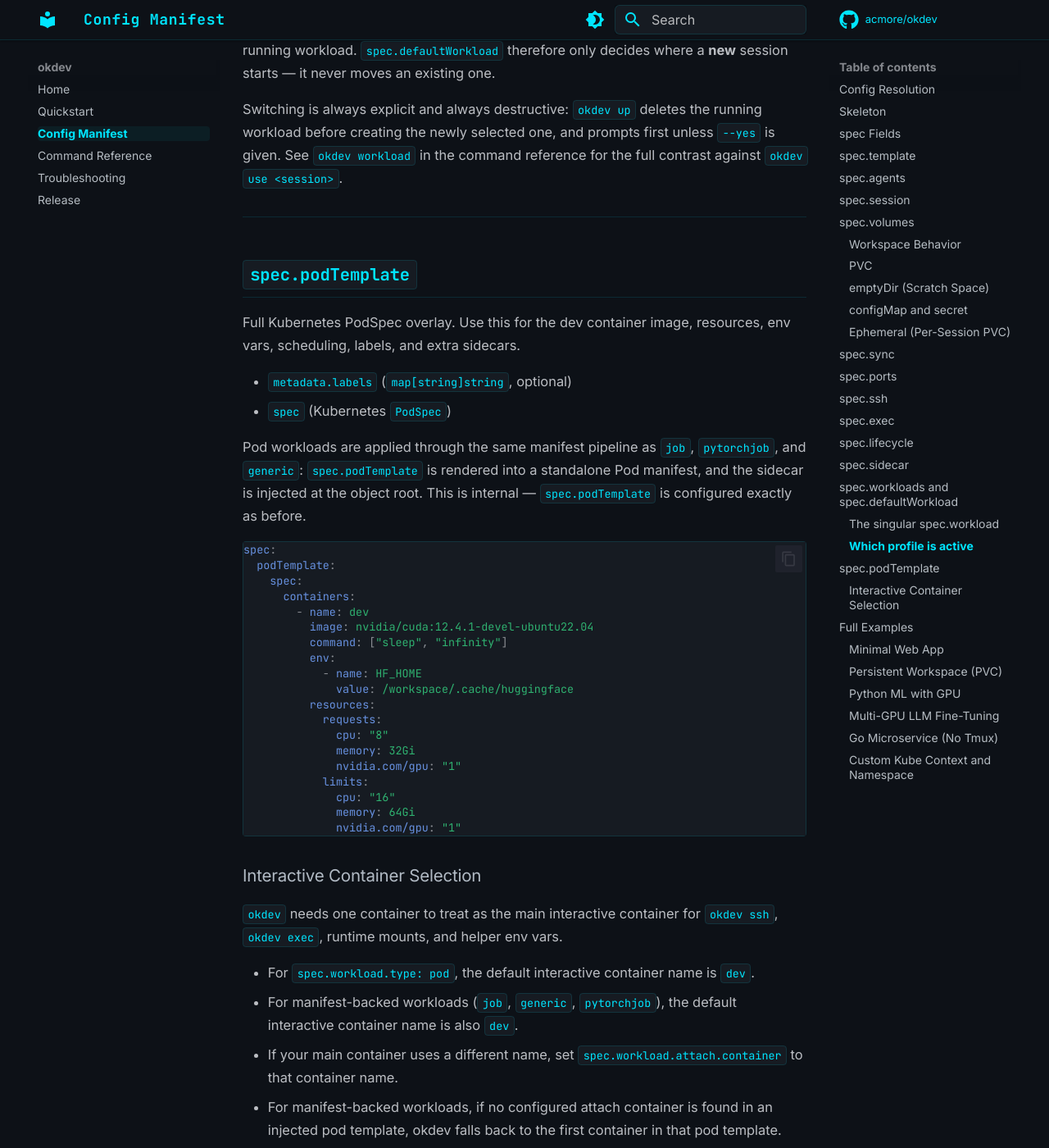
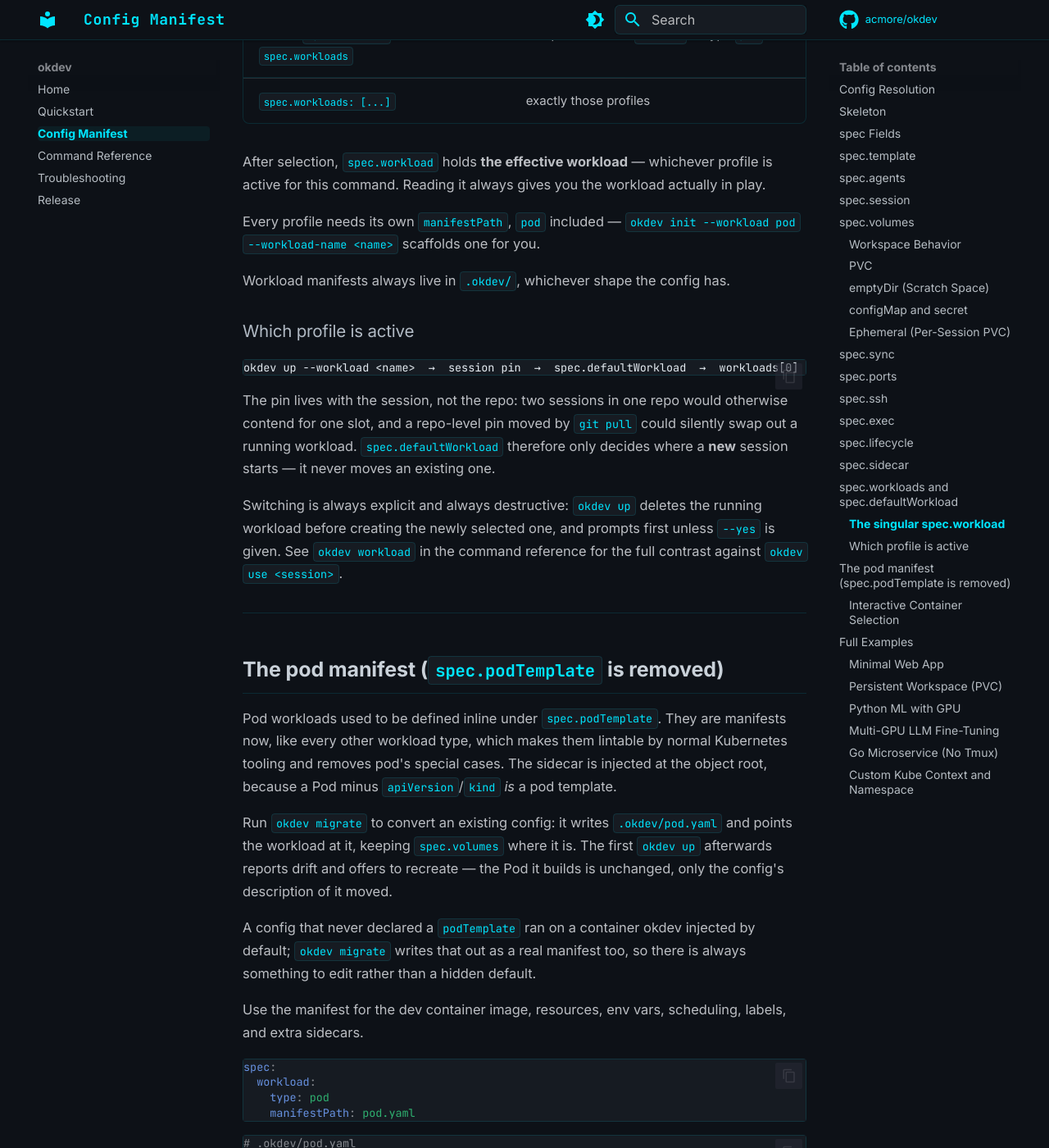
Before and after one commit to acmore/okdev, an MkDocs documentation site: the page built from docs/config-manifest.md, in a window 1280 px wide and 1400 px high, scrolled down 17238 px. Shown: the whole window at 82% size. Built offline with MkDocs 1.6.1 and Material for MkDocs 9.7.7, drawn with Linux system fonts in a browser that asks for light colours; comment, search, counter and statistics services are not loaded; some of the changed text lies outside the part shown.

Commit message:
docs: pod workloads are manifests, not an inline template
Rewrites the 13 config examples to the two-file shape (config keeps
spec.volumes, the manifest carries the container and its volumeMounts),
replaces the spec.podTemplate reference section with what replaced it and how
to migrate, and drops the profile rules that only existed because pod could
share one inline block.

Also adds the round-trip test: the Pod okdev applies after migrating is
reflect.DeepEqual to the one the inline config produced. That is the claim the
docs now make to users, so it should be the claim a test enforces.

````diff
--- a/docs/config-manifest.md
+++ b/docs/config-manifest.md
@@ -45,7 +45,6 @@
 | `workloads` | `array` | — | Named workload profiles this session can switch between |
 | `defaultWorkload` | `string` | first entry | Which profile a **new** session starts on |
 | `sidecar` | `object` | — | Sidecar container image |
-| `podTemplate` | `object` | — | Full Kubernetes PodSpec overlay |
 
 ---
 
@@ -141,13 +140,13 @@
 
 ## `spec.volumes`
 
-Uses native Kubernetes `corev1.Volume` schema. Define volume sources here and mount them via `spec.podTemplate.spec.containers[*].volumeMounts`.
+Uses native Kubernetes `corev1.Volume` schema. Volume *sources* stay in the config, because okdev manages them identically for every workload type. The `volumeMounts` that reference them live in the workload manifest, beside the container they belong to.
 
 ### Workspace Behavior
 
 - If no volume named `workspace` is provided, okdev injects `emptyDir: {}` automatically.
 - okdev ensures `workspace` is mounted on both the `dev` container and sidecar.
-- Mount path defaults to `/workspace`, or follows the `volumeMounts` entry for `workspace` in `podTemplate`.
+- Mount path defaults to `/workspace`, or follows the `volumeMounts` entry for `workspace` in the workload manifest.
 
 ### PVC
 
@@ -160,16 +159,26 @@
     - name: datasets
       persistentVolumeClaim:
         claimName: shared-datasets
-  podTemplate:
-    spec:
-      containers:
-        - name: dev
-          volumeMounts:
-            - name: workspace
-              mountPath: /workspace
-            - name: datasets
-              mountPath: /data
-              readOnly: true
+  workload:
+    type: pod
+    manifestPath: pod.yaml
+```
+
+```yaml
+# .okdev/pod.yaml
+apiVersion: v1
+kind: Pod
+metadata:
+  name: '{{ .WorkloadName }}'
+spec:
+  containers:
+    - name: dev
+      volumeMounts:
+        - name: workspace
+          mountPath: /workspace
+        - name: datasets
+          mountPath: /data
+          readOnly: true
 ```
 
 ### emptyDir (Scratch Space)
@@ -179,13 +188,23 @@
   volumes:
     - name: cache
       emptyDir: {}
-  podTemplate:
-    spec:
-      containers:
-        - name: dev
-          volumeMounts:
-            - name: cache
-              mountPath: /tmp/build-cache
+  workload:
+    type: pod
+    manifestPath: pod.yaml
+```
+
+```yaml
+# .okdev/pod.yaml
+apiVersion: v1
+kind: Pod
+metadata:
+  name: '{{ .WorkloadName }}'
+spec:
+  containers:
+    - name: dev
+      volumeMounts:
+        - name: cache
+          mountPath: /tmp/build-cache
 ```
 
 ### configMap and secret
@@ -199,17 +218,27 @@
     - name: cloud-creds
       secret:
         secretName: cloud-credentials
-  podTemplate:
-    spec:
-      containers:
-        - name: dev
-          volumeMounts:
-            - name: app-config
-              mountPath: /etc/my-app
-              readOnly: true
-            - name: cloud-creds
-              mountPath: /var/run/secrets/cloud
-              readOnly: true
+  workload:
+    type: pod
+    manifestPath: pod.yaml
+```
+
+```yaml
+# .okdev/pod.yaml
+apiVersion: v1
+kind: Pod
+metadata:
+  name: '{{ .WorkloadName }}'
+spec:
+  containers:
+    - name: dev
+      volumeMounts:
+        - name: app-config
+          mountPath: /etc/my-app
+          readOnly: true
+        - name: cloud-creds
+          mountPath: /var/run/secrets/cloud
+          readOnly: true
 ```
 
 ### Ephemeral (Per-Session PVC)
@@ -227,13 +256,23 @@
             resources:
               requests:
                 storage: 50Gi
-  podTemplate:
-    spec:
-      containers:
-        - name: dev
-          volumeMounts:
-            - name: models
-              mountPath: /models
+  workload:
+    type: pod
+    manifestPath: pod.yaml
+```
+
+```yaml
+# .okdev/pod.yaml
+apiVersion: v1
+kind: Pod
+metadata:
+  name: '{{ .WorkloadName }}'
+spec:
+  containers:
+    - name: dev
+      volumeMounts:
+        - name: models
+          mountPath: /models
 ```
 
 ---
@@ -460,7 +499,8 @@
 spec:
   workloads:
     - name: dev
-      type: pod                    # spec.podTemplate supplies the pod
+      type: pod
+      manifestPath: pod.yaml
     - name: train
       type: pytorchjob
       manifestPath: pytorchjob.yaml
@@ -470,9 +510,8 @@
 ```
 
 A profile owns exactly `name`, `type`, `manifestPath`, `inject`, and `attach`.
-Everything else — `ports`, `sync`, `sidecar`, `volumes`, `namespace`,
-`podTemplate` — is shared and identical across profiles. To vary those, use a
-separate session.
+Everything else — `ports`, `sync`, `sidecar`, `volumes`, `namespace` — is shared
+and identical across profiles. To vary those, use a separate session.
 
 ### The singular `spec.workload`
 
@@ -488,11 +527,8 @@
 profile is active for this command. Reading it always gives you the workload
 actually in play.
 
-Only one profile may be a `pod` with no `manifestPath`, because such a profile
-is synthesized from the shared `spec.podTemplate`; two of them would be
-identical. Give the others their own `manifestPath` — `okdev init --workload pod
---workload-name <name>` does this for you, seeding the new manifest from the
-project's current `spec.podTemplate` so you only edit what differs.
+Every profile needs its own `manifestPath`, `pod` included — `okdev init
+--workload pod --workload-name <name>` scaffolds one for you.
 
 Workload manifests always live in `.okdev/`, whichever shape the config has.
 
@@ -514,38 +550,56 @@
 
 ---
 
-## `spec.podTemplate`
+## The pod manifest (`spec.podTemplate` is removed)
 
-Full Kubernetes PodSpec overlay. Use this for the dev container image, resources, env vars, scheduling, labels, and extra sidecars.
+Pod workloads used to be defined inline under `spec.podTemplate`. They are
+manifests now, like every other workload type, which makes them lintable by
+normal Kubernetes tooling and removes pod's special cases. The sidecar is
+injected at the object root, because a Pod minus `apiVersion`/`kind` *is* a pod
+template.
 
-- `metadata.labels` (`map[string]string`, optional)
-- `spec` (Kubernetes `PodSpec`)
+Run `okdev migrate` to convert an existing config: it writes `.okdev/pod.yaml`
+and points the workload at it, keeping `spec.volumes` where it is. The first
+`okdev up` afterwards reports drift and offers to recreate — the Pod it builds
+is unchanged, only the config's description of it moved.
 
-Pod workloads are applied through the same manifest pipeline as `job`,
-`pytorchjob`, and `generic`: `spec.podTemplate` is rendered into a standalone
-Pod manifest, and the sidecar is injected at the object root. This is internal —
-`spec.podTemplate` is configured exactly as before.
+A config that never declared a `podTemplate` ran on a container okdev injected
+by default; `okdev migrate` writes that out as a real manifest too, so there is
+always something to edit rather than a hidden default.
+
+Use the manifest for the dev container image, resources, env vars, scheduling,
+labels, and extra sidecars.
 
 ```yaml
 spec:
-  podTemplate:
-    spec:
-      containers:
-        - name: dev
-          image: nvidia/cuda:12.4.1-devel-ubuntu22.04
-          command: ["sleep", "infinity"]
-          env:
-            - name: HF_HOME
-              value: /workspace/.cache/huggingface
-          resources:
-            requests:
-              cpu: "8"
-              memory: 32Gi
-              nvidia.com/gpu: "1"
-            limits:
-              cpu: "16"
-              memory: 64Gi
-              nvidia.com/gpu: "1"
+  workload:
+    type: pod
+    manifestPath: pod.yaml
+```
+
+```yaml
+# .okdev/pod.yaml
+apiVersion: v1
+kind: Pod
+metadata:
+  name: '{{ .WorkloadName }}'
+spec:
+  containers:
+    - name: dev
+      image: nvidia/cuda:12.4.1-devel-ubuntu22.04
+      command: ["sleep", "infinity"]
+      env:
+        - name: HF_HOME
+          value: /workspace/.cache/huggingface
+      resources:
+        requests:
+          cpu: "8"
+          memory: 32Gi
+          nvidia.com/gpu: "1"
+        limits:
+          cpu: "16"
+          memory: 64Gi
+          nvidia.com/gpu: "1"
 ```
 
 ### Interactive Container Selection
@@ -565,17 +619,27 @@
 
 ```yaml
 spec:
-  podTemplate:
-    spec:
-      containers:
-        - name: dev
-          image: ubuntu:22.04
-          command: ["sleep", "infinity"]
-          env:
-            - name: LANG
-              value: en_US.UTF-8
-            - name: LC_ALL
-              value: en_US.UTF-8
+  workload:
+    type: pod
+    manifestPath: pod.yaml
+```
+
+```yaml
+# .okdev/pod.yaml
+apiVersion: v1
+kind: Pod
+metadata:
+  name: '{{ .WorkloadName }}'
+spec:
+  containers:
+    - name: dev
+      image: ubuntu:22.04
+      command: ["sleep", "infinity"]
+      env:
+        - name: LANG
+          value: en_US.UTF-8
+        - name: LC_ALL
+          value: en_US.UTF-8
 ```
 
 Non-default container example:
@@ -585,15 +649,25 @@
   workload:
     attach:
       container: trainer
-  podTemplate:
-    spec:
-      containers:
-        - name: trainer
-          image: python:3.12
-          command: ["sleep", "infinity"]
-          env:
-            - name: LANG
-              value: en_US.UTF-8
+  workload:
+    type: pod
+    manifestPath: pod.yaml
+```
+
+```yaml
+# .okdev/pod.yaml
+apiVersion: v1
+kind: Pod
+metadata:
+  name: '{{ .WorkloadName }}'
+spec:
+  containers:
+    - name: trainer
+      image: python:3.12
+      command: ["sleep", "infinity"]
+      env:
+        - name: LANG
+          value: en_US.UTF-8
 ```
 
 ---
@@ -620,12 +694,22 @@
       remote: 3000
   sidecar:
     image: ghcr.io/acmore/okdev:edge
-  podTemplate:
-    spec:
-      containers:
-        - name: dev
-          image: node:22-bookworm
-          command: ["sleep", "infinity"]
+  workload:
+    type: pod
+    manifestPath: pod.yaml
+```
+
+```yaml
+# .okdev/pod.yaml
+apiVersion: v1
+kind: Pod
+metadata:
+  name: '{{ .WorkloadName }}'
+spec:
+  containers:
+    - name: dev
+      image: node:22-bookworm
+      command: ["sleep", "infinity"]
 ```
 
 ### Persistent Workspace (PVC)
@@ -659,16 +743,26 @@
       remote: 9229
   sidecar:
     image: ghcr.io/acmore/okdev:v0.2.16
-  podTemplate:
-    spec:
-      containers:
-        - name: dev
-          image: node:22-bookworm
-          command: ["sleep", "infinity"]
-          resources:
-            requests:
-              cpu: "2"
-              memory: 4Gi
+  workload:
+    type: pod
+    manifestPath: pod.yaml
+```
+
+```yaml
+# .okdev/pod.yaml
+apiVersion: v1
+kind: Pod
+metadata:
+  name: '{{ .WorkloadName }}'
+spec:
+  containers:
+    - name: dev
+      image: node:22-bookworm
+      command: ["sleep", "infinity"]
+      resources:
+        requests:
+          cpu: "2"
+          memory: 4Gi
 ```
 
 ### Python ML with GPU
@@ -709,27 +803,37 @@
       cd /workspace && pip install -e ".[dev]" 2>/dev/null || true
   sidecar:
     image: ghcr.io/acmore/okdev:v0.2.16
-  podTemplate:
-    spec:
-      containers:
-        - name: dev
-          image: nvidia/cuda:12.4.1-devel-ubuntu22.04
-          command: ["sleep", "infinity"]
-          volumeMounts:
-            - name: workspace
-              mountPath: /workspace
-            - name: datasets
-              mountPath: /data
-              readOnly: true
-          resources:
-            requests:
-              cpu: "8"
-              memory: 32Gi
-              nvidia.com/gpu: "1"
-            limits:
-              cpu: "16"
-              memory: 64Gi
-              nvidia.com/gpu: "1"
+  workload:
+    type: pod
+    manifestPath: pod.yaml
+```
+
+```yaml
+# .okdev/pod.yaml
+apiVersion: v1
+kind: Pod
+metadata:
+  name: '{{ .WorkloadName }}'
+spec:
+  containers:
+    - name: dev
+      image: nvidia/cuda:12.4.1-devel-ubuntu22.04
+      command: ["sleep", "infinity"]
+      volumeMounts:
+        - name: workspace
+          mountPath: /workspace
+        - name: datasets
+          mountPath: /data
+          readOnly: true
+      resources:
+        requests:
+          cpu: "8"
+          memory: 32Gi
+          nvidia.com/gpu: "1"
+        limits:
+          cpu: "16"
+          memory: 64Gi
+          nvidia.com/gpu: "1"
 ```
 
 ### Multi-GPU LLM Fine-Tuning
@@ -777,38 +881,47 @@
       pkill -f vllm || true
   sidecar:
     image: ghcr.io/acmore/okdev:v0.2.16
-  podTemplate:
-    metadata:
-      labels:
-        team: ml-infra
-    spec:
-      containers:
-        - name: dev
-          image: nvidia/cuda:12.4.1-devel-ubuntu22.04
-          command: ["sleep", "infinity"]
-          env:
-            - name: HF_HOME
-              value: /models
-            - name: WANDB_DIR
-              value: /workspace/wandb
-          volumeMounts:
-            - name: workspace
-              mountPath: /workspace
-            - name: models
-              mountPath: /models
-          resources:
-            requests:
-              cpu: "16"
-              memory: 128Gi
-              nvidia.com/gpu: "4"
-            limits:
-              cpu: "32"
-              memory: 256Gi
-              nvidia.com/gpu: "4"
-      tolerations:
-        - key: nvidia.com/gpu
-          operator: Exists
-          effect: NoSchedule
+  workload:
+    type: pod
+    manifestPath: pod.yaml
+```
+
+```yaml
+# .okdev/pod.yaml
+apiVersion: v1
+kind: Pod
+metadata:
+  name: '{{ .WorkloadName }}'
+  labels:
+    team: ml-infra
+spec:
+  containers:
+    - name: dev
+      image: nvidia/cuda:12.4.1-devel-ubuntu22.04
+      command: ["sleep", "infinity"]
+      env:
+        - name: HF_HOME
+          value: /models
+        - name: WANDB_DIR
+          value: /workspace/wandb
+      volumeMounts:
+        - name: workspace
+          mountPath: /workspace
+        - name: models
+          mountPath: /models
+      resources:
+        requests:
+          cpu: "16"
+          memory: 128Gi
+          nvidia.com/gpu: "4"
+        limits:
+          cpu: "32"
+          memory: 256Gi
+          nvidia.com/gpu: "4"
+  tolerations:
+    - key: nvidia.com/gpu
+      operator: Exists
+      effect: NoSchedule
 ```
 
 ### Go Microservice (No Tmux)
@@ -838,16 +951,26 @@
     persistentSession: false
   sidecar:
     image: ghcr.io/acmore/okdev:edge
-  podTemplate:
-    spec:
-      containers:
-        - name: dev
-          image: golang:1.24-bookworm
-          command: ["sleep", "infinity"]
-          resources:
-            requests:
-              cpu: "4"
-              memory: 8Gi
+  workload:
+    type: pod
+    manifestPath: pod.yaml
+```
+
+```yaml
+# .okdev/pod.yaml
+apiVersion: v1
+kind: Pod
+metadata:
+  name: '{{ .WorkloadName }}'
+spec:
+  containers:
+    - name: dev
+      image: golang:1.24-bookworm
+      command: ["sleep", "infinity"]
+      resources:
+        requests:
+          cpu: "4"
+          memory: 8Gi
 ```
 
 ### Custom Kube Context and Namespace
@@ -872,12 +995,22 @@
       remote: 8080
   sidecar:
     image: ghcr.io/acmore/okdev:v0.2.16
-  podTemplate:
-    spec:
-      containers:
-        - name: dev
-          image: python:3.12-slim
-          command: ["sleep", "infinity"]
-      nodeSelector:
-        cloud.google.com/gke-nodepool: dev-pool
+  workload:
+    type: pod
+    manifestPath: pod.yaml
 ```
+
+```yaml
+# .okdev/pod.yaml
+apiVersion: v1
+kind: Pod
+metadata:
+  name: '{{ .WorkloadName }}'
+spec:
+  containers:
+    - name: dev
+      image: python:3.12-slim
+      command: ["sleep", "infinity"]
+  nodeSelector:
+    cloud.google.com/gke-nodepool: dev-pool
+```
````
Also changed, not shown: docs/command-reference.md (+6 -4 lines), docs/quickstart.md (+1 -1 lines), 1 other file.
